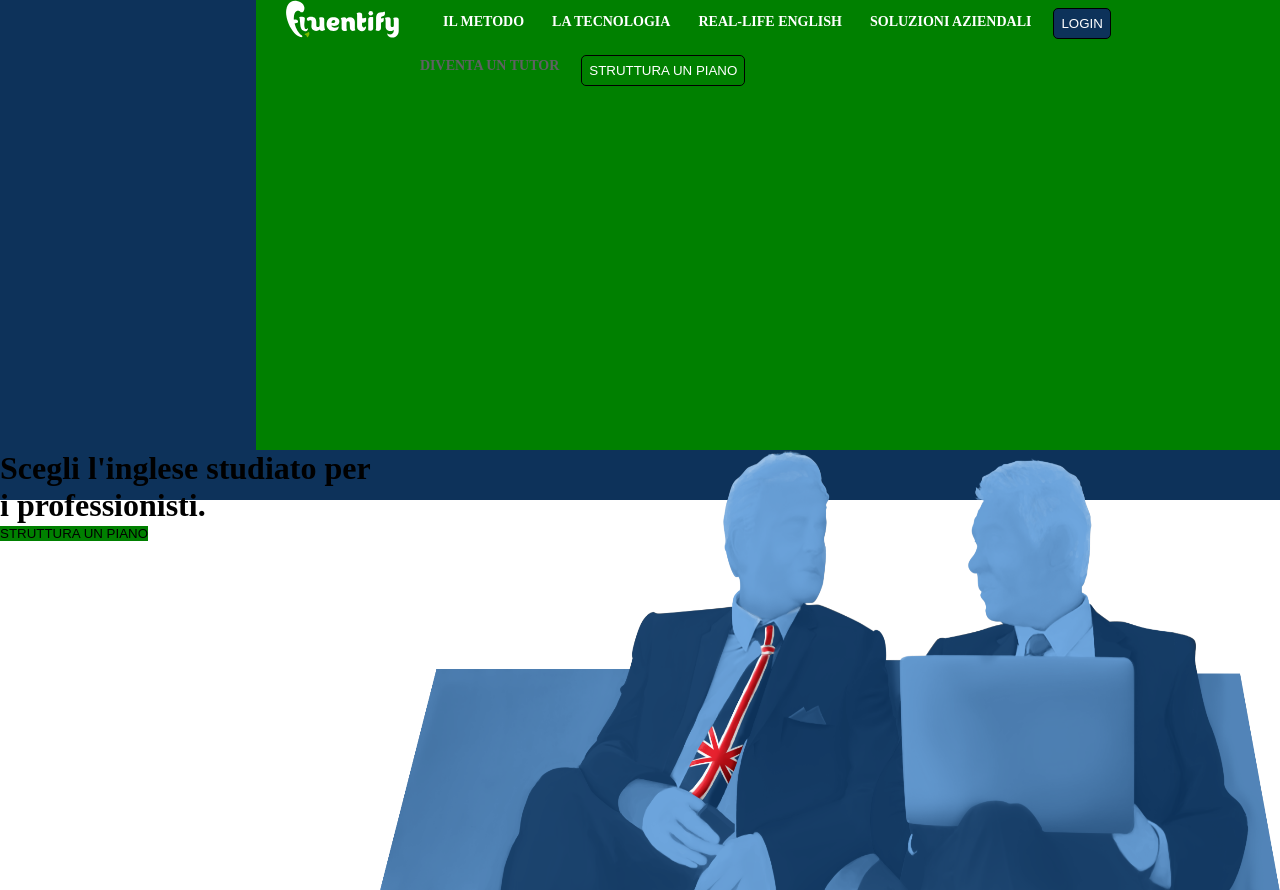
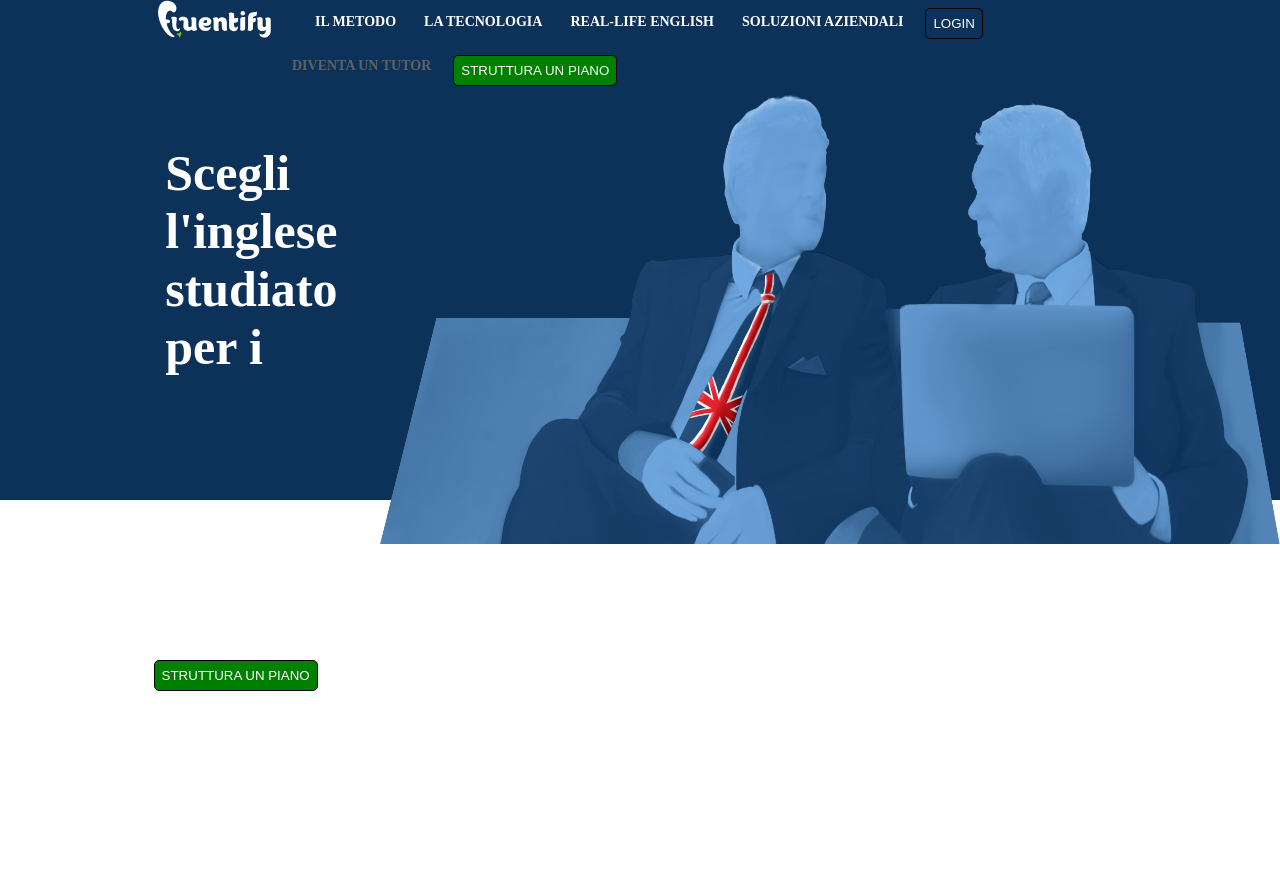
Before and after one commit to ThomasNGit/html-css-fluentify, a plain HTML site: page index.html in a window 1280 px wide. After the commit the page ends 800 px from the top, so only its background shows below. Drawn offline with Linux system fonts and the light colour scheme.

Commit message:
inserito blocco dell'header inferiore e il suo stile

```diff
--- a/assets/css/style.css
+++ b/assets/css/style.css
@@ -14,8 +14,7 @@ header{
 }
 
 .topheader{
-  /* background-color: #0D325A; */
-  background-color: green;
+  background-color: #0D325A;
   height: 50px;
   width: 80%;
   margin: 0 10%
@@ -74,17 +73,37 @@ a.navlink:hover {
 .greenbutton{
   background-color: green;
 }
+
+.topheader{
+  content: "";
+  display: table;
+  clear: both;
+}
 /* stile parte inferiore header */
 
-.topheader{
+.bottomheader{
   height: 450px;
   width: 80%;
   margin-left: 20%;
+  position: relative;
 }
 
 /* stile immagine */
 .oldman{
-  height: 440px;
+  height: 450px;
   width: 900px;
   float: right;
 }
+
+/* stile scritta */
+.intestazione h1{
+  color: white;
+  margin-left: 9%;
+  padding: 50px;
+  font-size: 50px;
+}
+
+/* stile bottone */
+.botheader .button{
+  margin-left: 12%
+}
--- a/index.html
+++ b/index.html
@@ -33,10 +33,9 @@
         <div>
           <img class="oldman" src="assets/img/oldman.png" alt="Clienti Fluentify">
         </div>
-
         <div class="intestazione">
           <h1>Scegli l'inglese studiato per i professionisti.</h1>
-          <button class="greenbutton" type="button" name="button">STRUTTURA UN PIANO</button>
+          <button class="button greenbutton" type="button" name="button">STRUTTURA UN PIANO</button>
         </div>
 
       </div>
```
